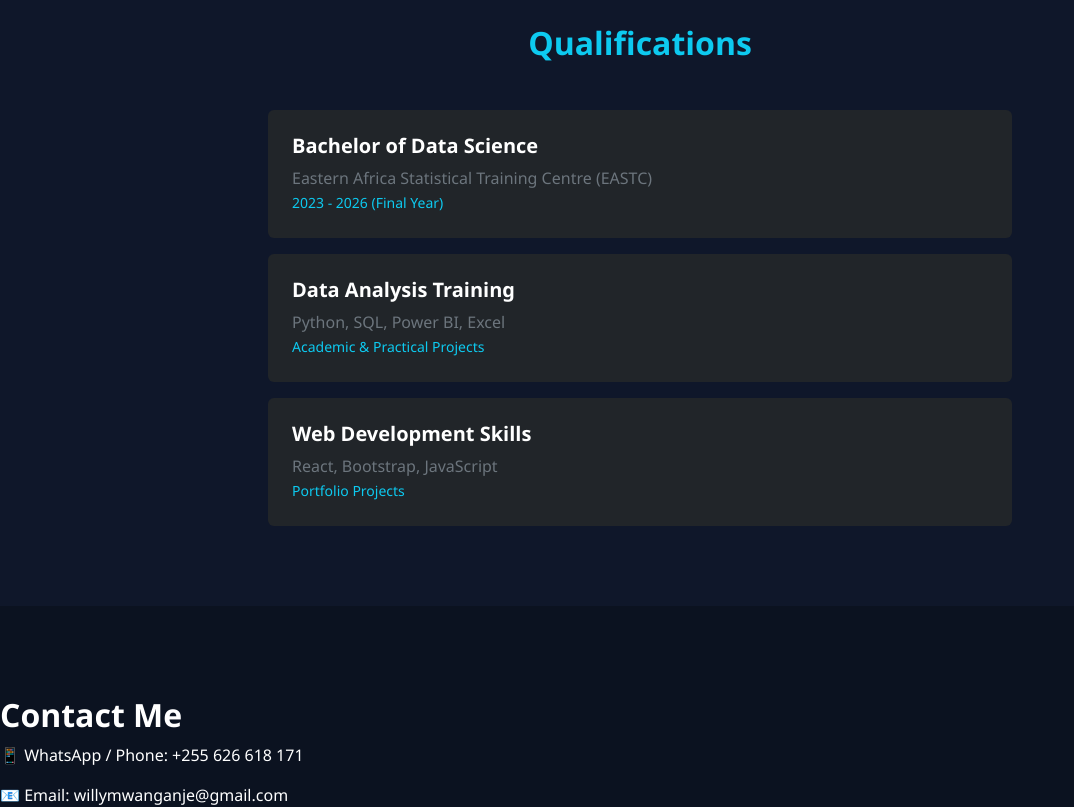
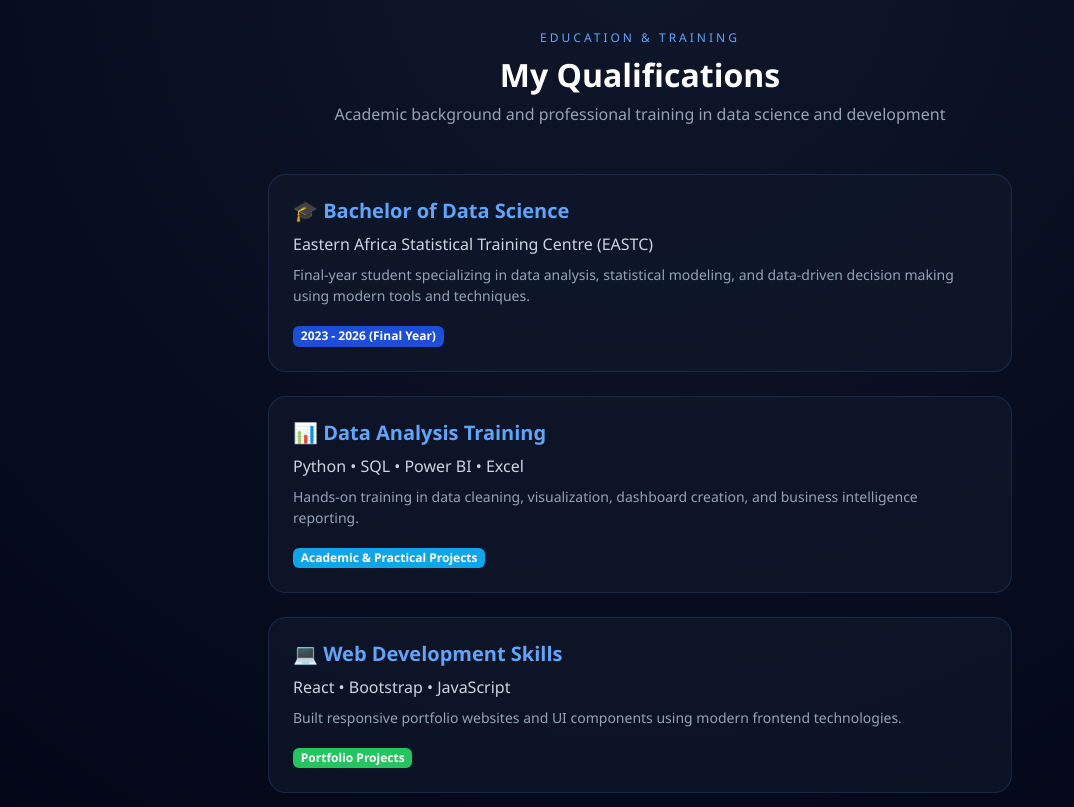
Before and after one commit to willymwanganje/portfolio-website, a React app in the folder frontend/: page / in a window 1280 px wide. Shown: the part 2860-3667 px from the top of the page, without its empty margins (0-1074 px from the left). Built offline with nearby package versions, Linux system fonts and the light colour scheme; the HTML template or start-up script is replaced by a standard one.

Commit message:
Update Qualifications.jsx

```diff
--- a/frontend/src/components/Qualifications.jsx
+++ b/frontend/src/components/Qualifications.jsx
@@ -2,43 +2,165 @@ import React from "react";
 
 function Qualifications() {
   return (
-    <section id="qualifications" style={{ background: "#0f172a", padding: "80px 0", color: "white" }}>
+    <section
+      id="qualifications"
+      style={{
+        background: "radial-gradient(circle at top, #0f172a, #020617)",
+        padding: "80px 0",
+        color: "#fff"
+      }}
+    >
       <div className="container">
 
-        <h2 className="text-center text-info mb-5">Qualifications</h2>
+        {/* HEADER */}
+        <div className="text-center mb-5">
+          <span style={{ color: "#60a5fa", letterSpacing: "3px", fontSize: "12px" }}>
+            EDUCATION & TRAINING
+          </span>
 
-        <div className="row justify-content-center">
+          <h2 className="fw-bold mt-2">My Qualifications</h2>
 
-          <div className="col-md-8">
+          <p style={{ color: "#94a3b8" }}>
+            Academic background and professional training in data science and development
+          </p>
+        </div>
 
-            <div className="p-4 bg-dark rounded mb-3">
-              <h5>Bachelor of Data Science</h5>
-              <p className="text-secondary mb-0">
+        {/* CARDS */}
+        <div className="row justify-content-center g-4">
+
+          {/* CARD 1 */}
+          <div className="col-lg-8">
+
+            <div
+              className="p-4"
+              style={{
+                background: "rgba(15, 23, 42, 0.75)",
+                border: "1px solid rgba(96,165,250,0.15)",
+                borderRadius: "18px",
+                transition: "0.3s",
+                cursor: "pointer"
+              }}
+              onMouseEnter={(e) => {
+                e.currentTarget.style.transform = "translateY(-6px)";
+                e.currentTarget.style.boxShadow =
+                  "0 20px 40px rgba(0,0,0,0.5)";
+              }}
+              onMouseLeave={(e) => {
+                e.currentTarget.style.transform = "translateY(0)";
+                e.currentTarget.style.boxShadow = "none";
+              }}
+            >
+
+              <h5 className="fw-bold" style={{ color: "#60a5fa" }}>
+                🎓 Bachelor of Data Science
+              </h5>
+
+              <p style={{ color: "#cbd5e1", marginBottom: "6px", lineHeight: "1.7" }}>
                 Eastern Africa Statistical Training Centre (EASTC)
               </p>
-              <small className="text-info">2023 - 2026 (Final Year)</small>
+
+              <p style={{ color: "#94a3b8", fontSize: "14px" }}>
+                Final-year student specializing in data analysis, statistical modeling,
+                and data-driven decision making using modern tools and techniques.
+              </p>
+
+              <span className="badge" style={{ background: "#1d4ed8" }}>
+                2023 - 2026 (Final Year)
+              </span>
+
             </div>
 
-            <div className="p-4 bg-dark rounded mb-3">
-              <h5>Data Analysis Training</h5>
-              <p className="text-secondary mb-0">
-                Python, SQL, Power BI, Excel
+          </div>
+
+          {/* CARD 2 */}
+          <div className="col-lg-8">
+
+            <div
+              className="p-4"
+              style={{
+                background: "rgba(15, 23, 42, 0.75)",
+                border: "1px solid rgba(96,165,250,0.15)",
+                borderRadius: "18px",
+                transition: "0.3s",
+                cursor: "pointer"
+              }}
+              onMouseEnter={(e) => {
+                e.currentTarget.style.transform = "translateY(-6px)";
+                e.currentTarget.style.boxShadow =
+                  "0 20px 40px rgba(0,0,0,0.5)";
+              }}
+              onMouseLeave={(e) => {
+                e.currentTarget.style.transform = "translateY(0)";
+                e.currentTarget.style.boxShadow = "none";
+              }}
+            >
+
+              <h5 className="fw-bold" style={{ color: "#60a5fa" }}>
+                📊 Data Analysis Training
+              </h5>
+
+              <p style={{ color: "#cbd5e1", marginBottom: "6px", lineHeight: "1.7" }}>
+                Python • SQL • Power BI • Excel
               </p>
-              <small className="text-info">Academic & Practical Projects</small>
+
+              <p style={{ color: "#94a3b8", fontSize: "14px" }}>
+                Hands-on training in data cleaning, visualization, dashboard creation,
+                and business intelligence reporting.
+              </p>
+
+              <span className="badge" style={{ background: "#0ea5e9" }}>
+                Academic & Practical Projects
+              </span>
+
             </div>
 
-            <div className="p-4 bg-dark rounded">
-              <h5>Web Development Skills</h5>
-              <p className="text-secondary mb-0">
-                React, Bootstrap, JavaScript
+          </div>
+
+          {/* CARD 3 */}
+          <div className="col-lg-8">
+
+            <div
+              className="p-4"
+              style={{
+                background: "rgba(15, 23, 42, 0.75)",
+                border: "1px solid rgba(96,165,250,0.15)",
+                borderRadius: "18px",
+                transition: "0.3s",
+                cursor: "pointer"
+              }}
+              onMouseEnter={(e) => {
+                e.currentTarget.style.transform = "translateY(-6px)";
+                e.currentTarget.style.boxShadow =
+                  "0 20px 40px rgba(0,0,0,0.5)";
+              }}
+              onMouseLeave={(e) => {
+                e.currentTarget.style.transform = "translateY(0)";
+                e.currentTarget.style.boxShadow = "none";
+              }}
+            >
+
+              <h5 className="fw-bold" style={{ color: "#60a5fa" }}>
+                💻 Web Development Skills
+              </h5>
+
+              <p style={{ color: "#cbd5e1", marginBottom: "6px", lineHeight: "1.7" }}>
+                React • Bootstrap • JavaScript
               </p>
-              <small className="text-info">Portfolio Projects</small>
+
+              <p style={{ color: "#94a3b8", fontSize: "14px" }}>
+                Built responsive portfolio websites and UI components using modern
+                frontend technologies.
+              </p>
+
+              <span className="badge" style={{ background: "#22c55e" }}>
+                Portfolio Projects
+              </span>
+
             </div>
 
           </div>
 
         </div>
-
       </div>
     </section>
   );
```
